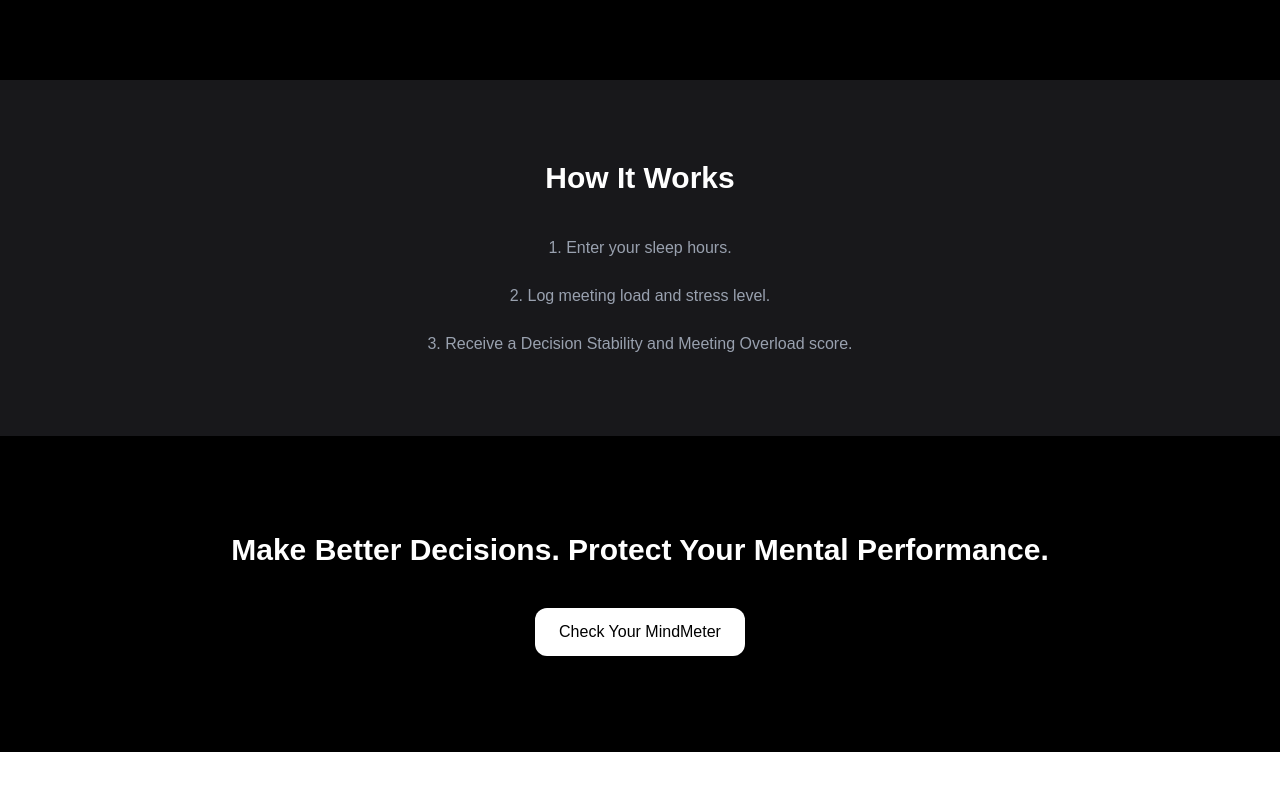
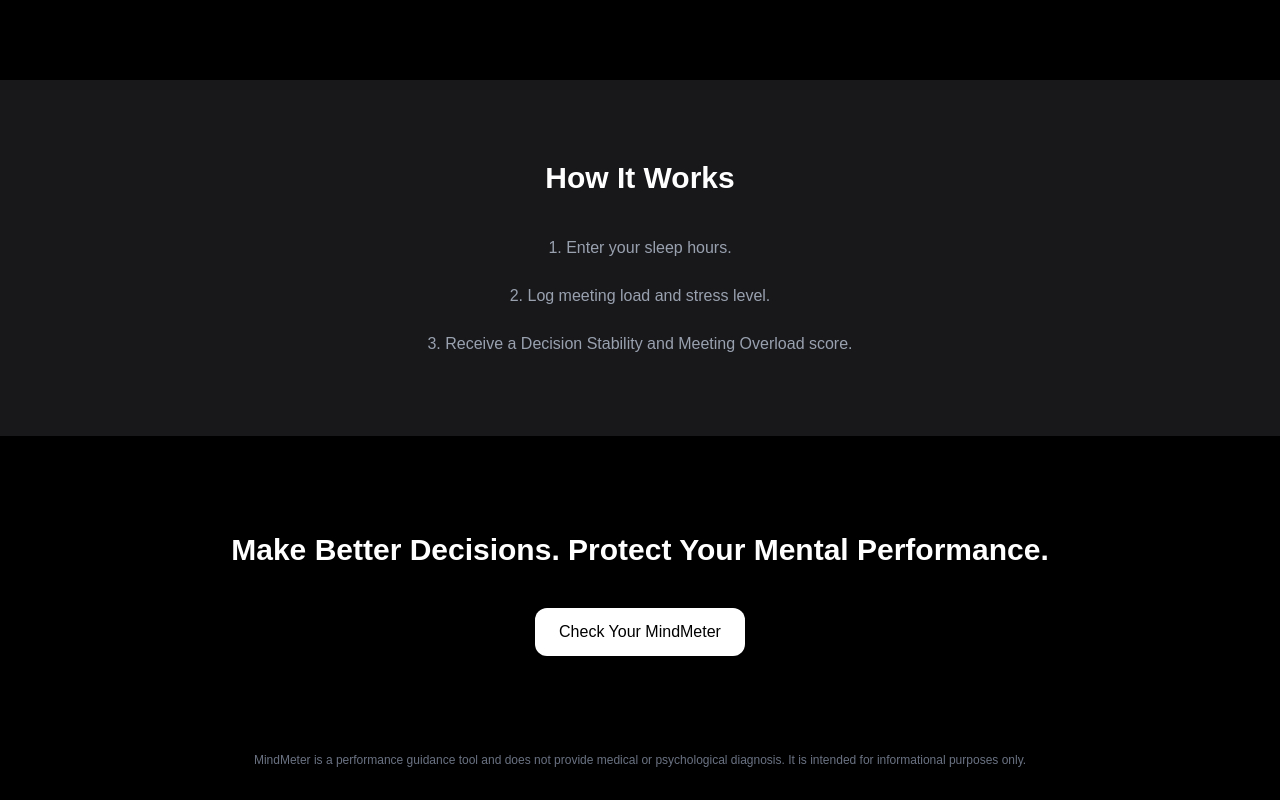
Before and after one commit to aakaarinfomedia-in/aakaar-india-site, a Next.js app: page / in a window 1280 px wide. Shown: the part 936-1736 px from the top of the page. Before the commit the page ends 1688 px from the top, so only its background shows below. Built offline with nearby package versions, Linux system fonts and the light colour scheme.

Commit message:
added disclaimer

```diff
--- a/app/mindmeter/page.tsx
+++ b/app/mindmeter/page.tsx
@@ -145,6 +145,9 @@ export default function MindMeter() {
         )}
 
       </div>
+<div className="text-center text-xs text-gray-500 px-6 pb-8">
+  MindMeter is a performance guidance tool and does not provide medical or psychological diagnosis. It is intended for informational purposes only.
+</div>
     </main>
   );
 }
--- a/app/page.tsx
+++ b/app/page.tsx
@@ -73,7 +73,9 @@ export default function Home() {
           Check Your MindMeter
         </Link>
       </section>
-
+<div className="text-center text-xs text-gray-500 px-6 pb-8">
+  MindMeter is a performance guidance tool and does not provide medical or psychological diagnosis. It is intended for informational purposes only.
+</div>
     </main>
   );
 }
```
